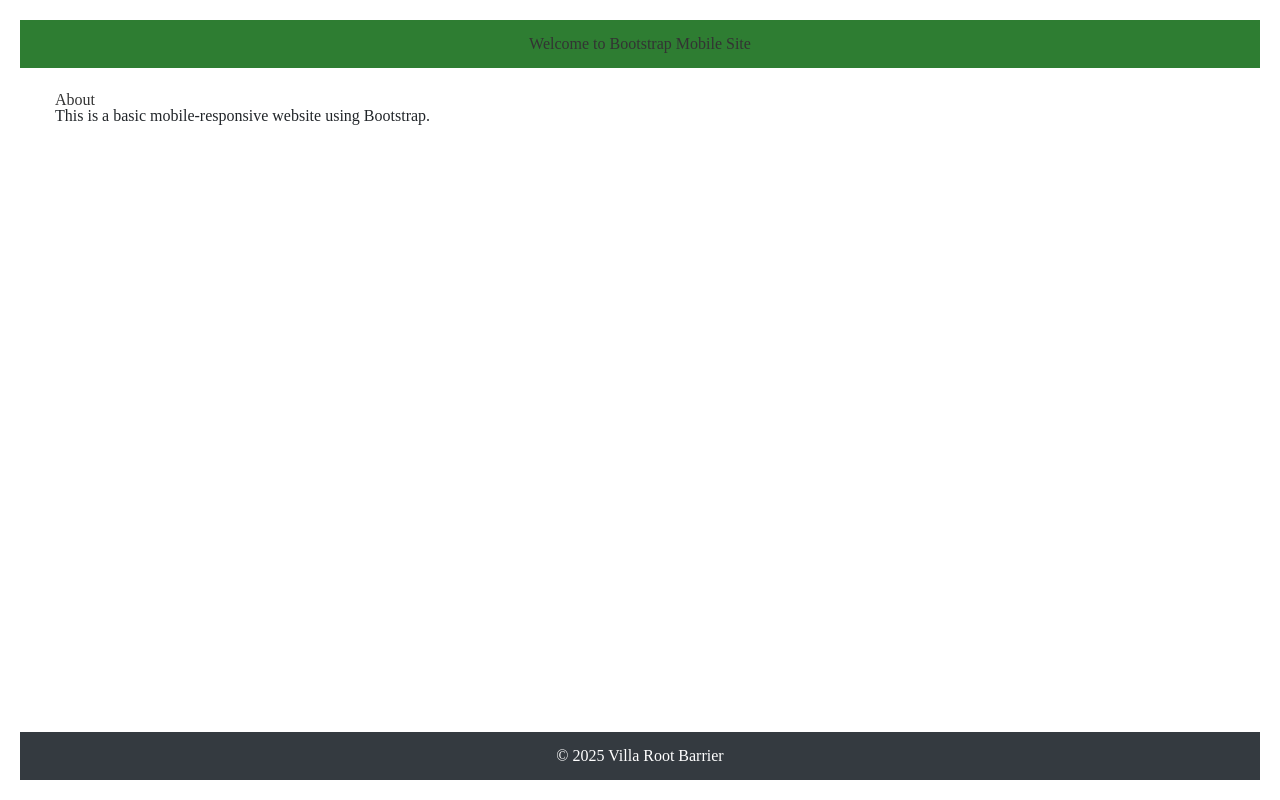
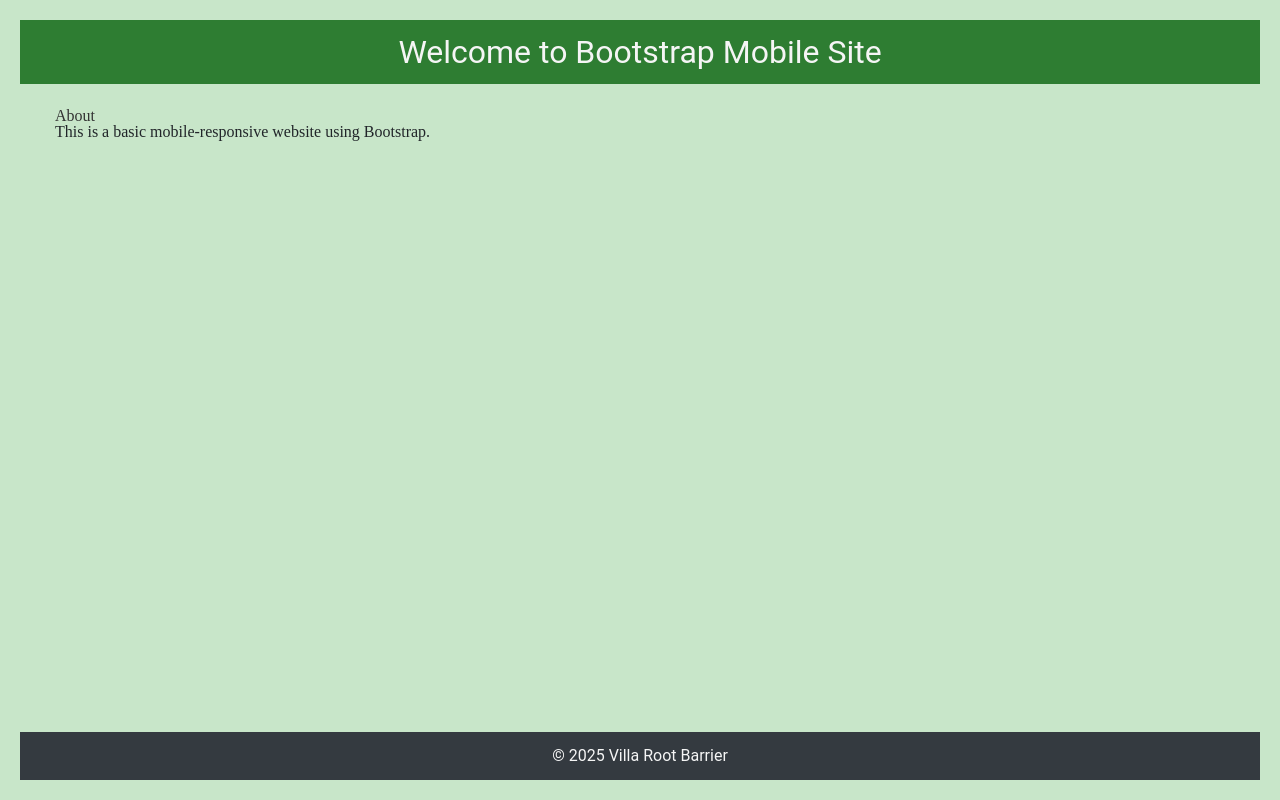
Before and after one commit to jawn97/Villa-Root-Barrier-Repo, a plain HTML site: page index.html in a window 1280 px wide. Drawn offline with nearby package versions, Linux system fonts and the light colour scheme.

Commit message:
changed to css and index pages
stylize some aspects of index page; apply changes on index and css pages

```diff
--- a/index.html
+++ b/index.html
@@ -11,7 +11,7 @@
 </head>
 <body class="d-flex flex-column min-vh-100">
     <header class="css-header-style text-center py-3">
-        <h1>Welcome to Bootstrap Mobile Site</h1>
+        <h1 class="css-h1-style">Welcome to Bootstrap Mobile Site</h1>
     </header>
     <main class="container mt-4 flex-grow-1">
         <div class="row">
@@ -21,8 +21,8 @@
             </div>
         </div>
     </main>
-    <footer class="bg-dark text-white text-center py-3 mt-auto">
-        <p>&copy; 2025 Villa Root Barrier</p>
+    <footer class="css-footer-style bg-dark text-center py-3 mt-auto">
+        <p class="css-footer-p-style">&copy; 2025 Villa Root Barrier</p>
     </footer>
     <script src="https://code.jquery.com/jquery-3.5.1.slim.min.js"></script>
     <script src="https://cdn.jsdelivr.net/npm/@popperjs/core@2.9.2/dist/umd/popper.min.js"></script>
--- a/styles/styles.css
+++ b/styles/styles.css
@@ -10,10 +10,17 @@
 
 body {
     padding: 20px;
+    background-color: var(--secondary);
 }
 
 .css-header-style{
     background-color: var(--primary);
+    font-family: var(--font-one);
+}
+
+.css-h1-style{
+    color: var(--neutral);
+    font-size: 2em;
 }
 
 h1, h2, h3 {
@@ -38,3 +45,12 @@ h1, h2, h3 {
     bottom: 0;
     width: 100%;
 }
+
+.css-footer-style{
+    background-color: var(--primary);
+    font-family: var(--font-one);
+}
+.css-footer-p-style{
+    color: var(--neutral);
+    font-size: 16px;
+}
```
